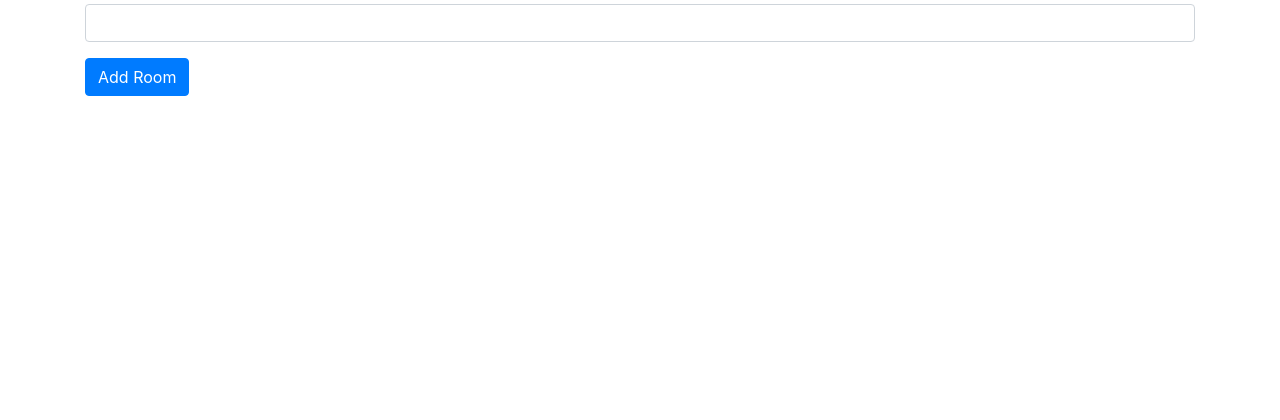
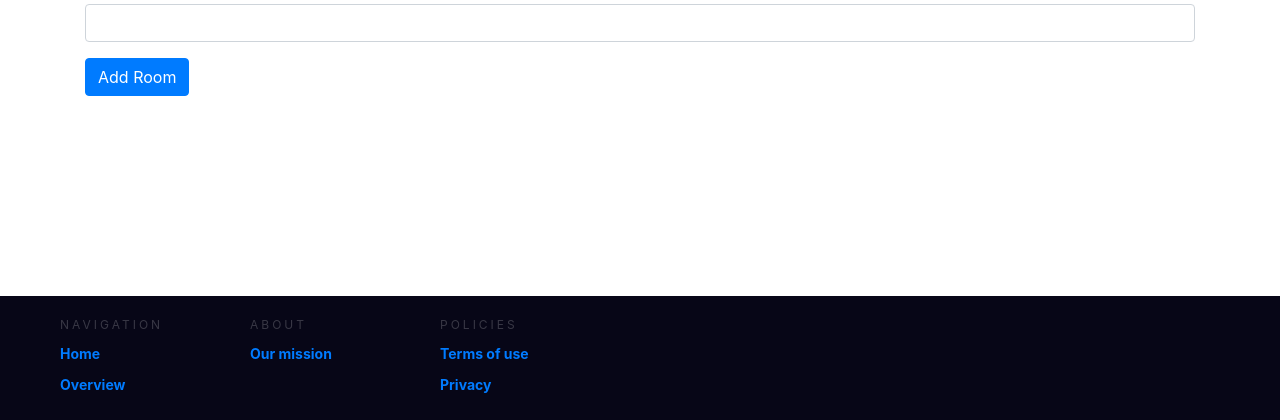
Before and after one commit to jjwieten/final_project_ddwt21, a PHP site: template views/newroom.php in a window 1280 px wide. Shown: the part 802-1222 px from the top of the page. Before the commit the page ends 898 px from the top, so only its background shows below. Run offline with PHP 8.4, Linux system fonts and the light colour scheme; the template is opened without the code that fills it, so the values that code supplies are empty.

Commit message:
Hernieuwde footer

```diff
--- a/css/main.css
+++ b/css/main.css
@@ -16,58 +16,113 @@
     overflow: hidden;
 }
 
+.container {
+    padding-bottom: 200px;
+}
+
+#header{
+    padding-bottom: 25px;
+}
 
 
+
+/* STYLES SPECIFIC TO FOOTER  */
 .footer {
-    position:absolute;
-    bottom:0;
-    width:100%;
-    height:200px;   /* Height of the footer */
-    background:#6cf;
+    width: 100%;
+    position: relative;
+    height: auto;
+    background-color: #070617;
+}
+.footer .col {
+    width: 190px;
+    height: auto;
+    float: left;
+    box-sizing: border-box;
+    -webkit-box-sizing: border-box;
+    -moz-box-sizing: border-box;
+    padding: 0px 20px 20px 20px;
+}
+.footer .col h1 {
+    margin: 0;
+    padding: 0;
+    font-family: inherit;
+    font-size: 12px;
+    line-height: 17px;
+    padding: 20px 0px 5px 0px;
+    color: rgba(255,255,255,0.2);
+    font-weight: normal;
+    text-transform: uppercase;
+    letter-spacing: 0.250em;
+}
+.footer .col ul {
+    list-style-type: none;
+    margin: 0;
+    padding: 0;
+}
+.footer .col ul li {
+    color: #999999;
+    font-size: 14px;
+    font-family: inherit;
+    font-weight: bold;
+    padding: 5px 0px 5px 0px;
+    cursor: pointer;
+    transition: .2s;
+    -webkit-transition: .2s;
+    -moz-transition: .2s;
+}
+.social ul li {
     display: inline-block;
-    z-index: 9999;
-
+    padding-right: 5px !important;
 }
 
-.footerLinks {
-    text-align: center;
-    display: inline-block;
-
-
+.footer .col ul li:hover {
+    color: #ffffff;
+    transition: .1s;
+    -webkit-transition: .1s;
+    -moz-transition: .1s;
 }
-.footerLinks ul {
-    padding: 0;
-    list-style-type: none;
-    margin: 0;
-    display: inline-block;
-
-
+.clearfix {
+    clear: both;
 }
-
-.footerLinks a {
-    display:inline-block;
-    color: #000;
-    text-decoration: none;
-    width:30px;
-    height:30px;
-    font-weight: 200;
-
+@media only screen and (min-width: 1280px) {
+    .contain {
+        width: 1200px;
+        margin: 0 auto;
+    }
 }
-
-.footer-bottom span{
-    text-transform: uppercase;
-    opacity: .4;
-    font-weight: 200;
+@media only screen and (max-width: 1139px) {
+    .contain .social {
+        width: 1000px;
+        display: block;
+    }
+    .social h1 {
+        margin: 0px;
+    }
 }
-
-ul#horizontal-list {
-    min-width: 696px;
-    list-style: none;
-    padding-top: 10px;
+@media only screen and (max-width: 950px) {
+    .footer .col {
+        width: 33%;
+    }
+    .footer .col h1 {
+        font-size: 14px;
+    }
+    .footer .col ul li {
+        font-size: 13px;
+    }
 }
-ul#horizontal-list li {
-    display: inline;
-    list-style-type:none;
-    text-align: center;
-    padding:100px;
+@media only screen and (max-width: 500px) {
+    .footer .col {
+        width: 50%;
+    }
+    .footer .col h1 {
+        font-size: 14px;
+    }
+    .footer .col ul li {
+        font-size: 13px;
+    }
 }
+@media only screen and (max-width: 340px) {
+    .footer .col {
+        width: 100%;
+    }
+}
--- a/footer.php
+++ b/footer.php
@@ -1,32 +1,29 @@
-<footer class ="footer">
-    <div class="container">
-        <h3 align="center">RoomNET</h3>
-        <div class="row">
-            <div class="footerLinks">
-
-                <h5>Navigation</h5>
-                <nav>
+<!-- FOOTER START -->
+<div class="footer">
+    <div class="contain">
+        <div class="col">
+            <h1>Navigation</h1>
             <ul>
                 <li><a href="/final_project_ddwt21/">Home</a></li>
-                    <li><a href="/final_project_ddwt21/login/">Login</a></li>
-                    <li><a href="/final_project_ddwt21/register/">Register</a></li>
+                <li><a href="/final_project_ddwt21/overview/">Overview</a></li>
             </ul>
-                </nav>
         </div>
-            <div class="footerLinks">
-                <h4>About</h4>
+        <div class="col">
+            <h1>About</h1>
             <ul>
                 <li><a href="/final_project_ddwt21/mission/">Our mission</a></li>
             </ul>
         </div>
 
-        </div>
-        <div class="footer-bottom">
-            <ul id='horizontal-list';>
-                <li>Copyright</li>
+        <div class="col">
+            <h1>Policies</h1>
+            <ul>
                 <li><a href="/final_project_ddwt21/termsofuse/">Terms of use</a></li>
                 <li><a href="/final_project_ddwt21/privacy/">Privacy</a></li>
             </ul>
         </div>
+
+        <div class="clearfix"></div>
     </div>
-</footer>
+</div>
+<!-- END OF FOOTER -->
--- a/model.php
+++ b/model.php
@@ -74,7 +74,7 @@ function get_breadcrumbs($breadcrumbs) {
 function get_navigation($template, $active_id){
     $logged_in = check_login();
     $navigation_exp = '
-    <div class="container">
+    <div class="container" id="header">
     <nav class="navbar navbar-expand-lg navbar-dark bg-dark static-top">
         <a class="navbar-brand" href="#">
             <img src="https://i.imgur.com/KF09FC9.png" alt="Roomnet logo" height="36">
--- a/views/messages.php
+++ b/views/messages.php
@@ -24,7 +24,9 @@ include_once 'header.php';
 
             </div>
         </div>
-
+        <?php
+        include_once 'footer.php';
+        ?>
 
         <!-- Optional JavaScript -->
         <!-- jQuery first, then Popper.js, then Bootstrap JS -->
--- a/views/newroom.php
+++ b/views/newroom.php
@@ -72,7 +72,9 @@
     </div>
 </div>
 
-
+<?php
+include_once 'footer.php';
+?>
 
 
 <!-- Optional JavaScript -->
--- a/views/profile.php
+++ b/views/profile.php
@@ -39,7 +39,9 @@ include_once 'header.php';
 </div>
 </div>
 
-
+<?php
+include_once 'footer.php';
+?>
 
 
 <!-- Optional JavaScript -->
--- a/views/register.php
+++ b/views/register.php
@@ -83,7 +83,9 @@
     </div>
 </div>
 
-
+<?php
+include_once 'footer.php';
+?>
 
 
 <!-- Optional JavaScript -->
--- a/views/room.php
+++ b/views/room.php
@@ -95,7 +95,9 @@
     </div>
 </div>
 
-
+<?php
+include_once 'footer.php';
+?>
 
 
 <!-- Optional JavaScript -->
--- a/views/termsofuse.php
+++ b/views/termsofuse.php
@@ -222,6 +222,10 @@ Calibri;color:#595959;mso-themecolor:text1;mso-themetint:166;">In order to resol
     These terms of use were created using Termly's <a style="color: rgb(48, 48, 241) !important;" href="https://termly.io/products/terms-and-conditions-generator">Terms and Conditions Generator</a>.
 </div>
 
+<?php
+include_once 'footer.php';
+?>
+
 
 <!-- Optional JavaScript -->
 <!-- jQuery first, then Popper.js, then Bootstrap JS -->
```
Also changed, not shown: views/privacy.php (+8 -0 lines). Lines whose indentation alone changed are shown as unchanged.
